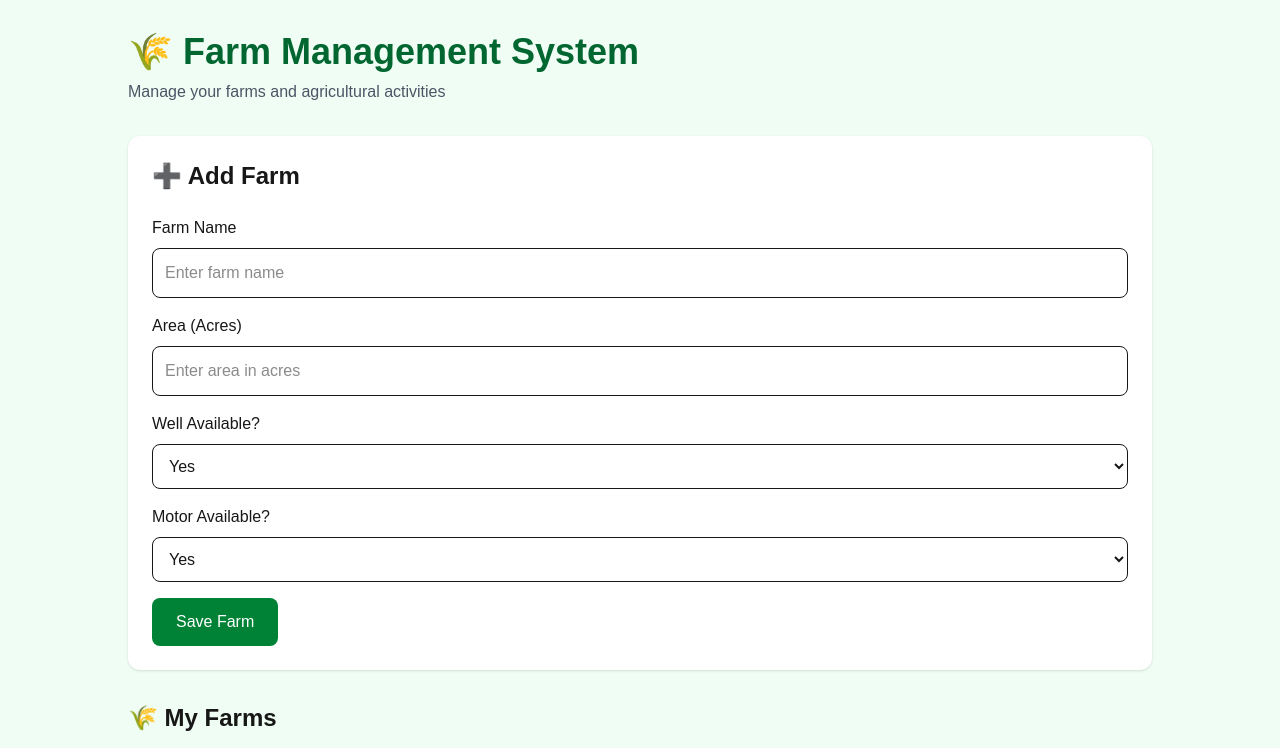
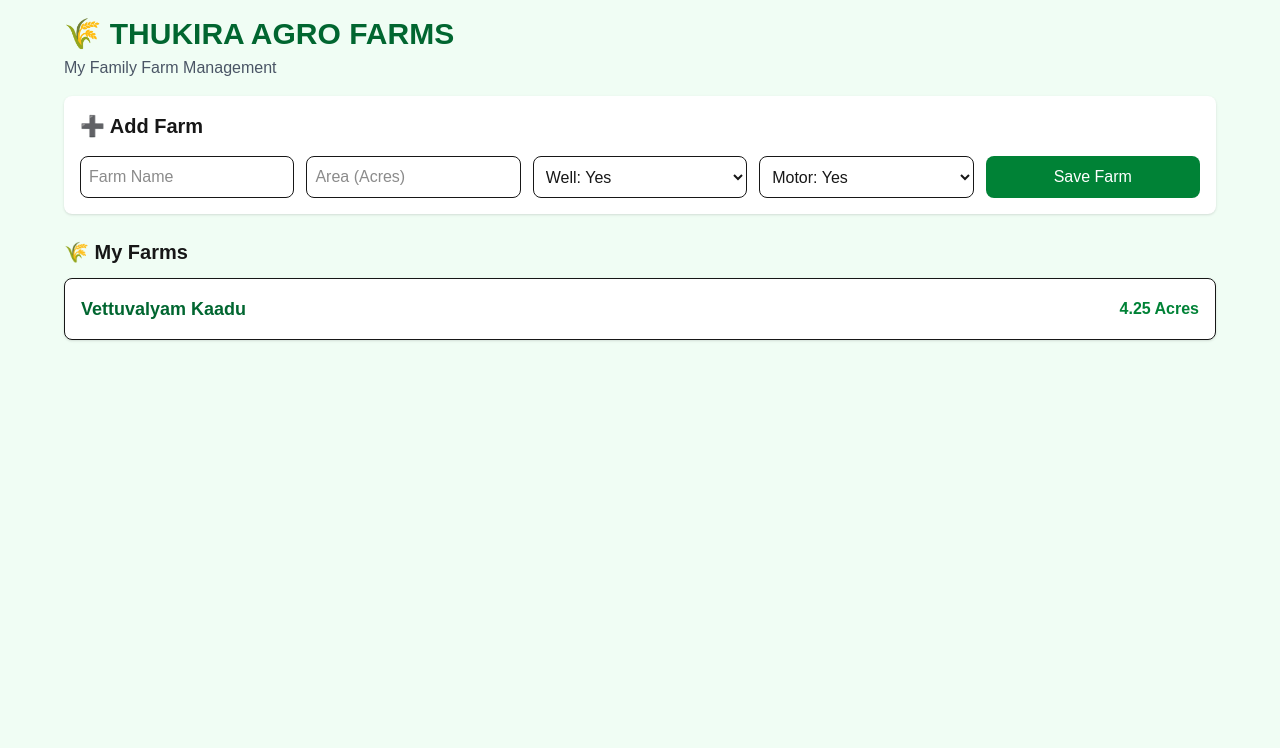
Before and after one commit to yvikykavin-hub/farm-management-system, a Next.js app in the folder app/: page / in a window 1280 px wide. Shown: the top 748 px of the page. Built offline with nearby package versions, Linux system fonts and the light colour scheme.

Commit message:
Backup before sidebar redesign

```diff
--- a/app/app/page.tsx
+++ b/app/app/page.tsx
@@ -42,120 +42,90 @@ export default function Home() {
   };
 
   return (
-    <main className="min-h-screen bg-green-50 p-8">
-      <div className="max-w-5xl mx-auto">
-        <h1 className="text-4xl font-bold text-green-800 mb-2">
-          🌾 Farm Management System
+    <main className="min-h-screen bg-green-50 p-4">
+      <div className="max-w-6xl mx-auto">
+        {/* Header */}
+        <h1 className="text-3xl font-bold text-green-800 mb-1">
+          🌾 THUKIRA AGRO FARMS
         </h1>
 
-        <p className="text-gray-600 mb-8">
-          Manage your farms and agricultural activities
+        <p className="text-gray-600 mb-4">
+          My Family Farm Management
         </p>
 
-        {/* Add Farm Section */}
-        <div className="bg-white p-6 rounded-xl shadow mb-8">
-          <h2 className="text-2xl font-semibold mb-6">
+        {/* Add Farm */}
+        <div className="bg-white p-4 rounded-lg shadow mb-6">
+          <h2 className="text-xl font-semibold mb-4">
             ➕ Add Farm
           </h2>
 
-          <div className="space-y-4">
-            <div>
-              <label className="block mb-2 font-medium">
-                Farm Name
-              </label>
+          <div className="grid grid-cols-1 md:grid-cols-5 gap-3">
+            <input
+              type="text"
+              placeholder="Farm Name"
+              value={farmName}
+              onChange={(e) => setFarmName(e.target.value)}
+              className="border p-2 rounded-lg"
+            />
 
             <input
-                type="text"
-                placeholder="Enter farm name"
-                value={farmName}
-                onChange={(e) => setFarmName(e.target.value)}
-                className="border p-3 w-full rounded-lg"
-              />
-            </div>
-
-            <div>
-              <label className="block mb-2 font-medium">
-                Area (Acres)
-              </label>
-
-              <input
-                type="text"
-                placeholder="Enter area in acres"
+              type="number"
+              step="0.01"
+              placeholder="Area (Acres)"
               value={area}
               onChange={(e) => setArea(e.target.value)}
-                className="border p-3 w-full rounded-lg"
+              className="border p-2 rounded-lg"
             />
-            </div>
-
-            <div>
-              <label className="block mb-2 font-medium">
-                Well Available?
-              </label>
 
             <select
               value={well}
               onChange={(e) => setWell(e.target.value)}
-                className="border p-3 w-full rounded-lg"
+              className="border p-2 rounded-lg"
             >
-                <option>Yes</option>
-                <option>No</option>
+              <option>Well: Yes</option>
+              <option>Well: No</option>
             </select>
-            </div>
-
-            <div>
-              <label className="block mb-2 font-medium">
-                Motor Available?
-              </label>
 
             <select
               value={motor}
               onChange={(e) => setMotor(e.target.value)}
-                className="border p-3 w-full rounded-lg"
+              className="border p-2 rounded-lg"
             >
-                <option>Yes</option>
-                <option>No</option>
+              <option>Motor: Yes</option>
+              <option>Motor: No</option>
             </select>
-            </div>
 
             <button
               onClick={addFarm}
-              className="bg-green-700 hover:bg-green-800 text-white px-6 py-3 rounded-lg"
+              className="bg-green-700 hover:bg-green-800 text-white rounded-lg px-4 py-2"
             >
               Save Farm
             </button>
           </div>
         </div>
 
-        {/* Farm List Section */}
+        {/* Farms */}
         <div>
-          <h2 className="text-2xl font-semibold mb-4">
+          <h2 className="text-xl font-semibold mb-3">
             🌾 My Farms
           </h2>
 
-          <div className="space-y-4">
+          <div className="space-y-3">
             {farms.map((farm) => (
               <Link
                 key={farm.id}
                 href="/farm"
                 className="block"
               >
-                <div className="bg-white p-6 rounded-xl shadow border hover:shadow-lg hover:border-green-500 transition">
-                  <h3 className="text-xl font-bold text-green-800 mb-3">
+                <div className="bg-white p-4 rounded-lg shadow border hover:border-green-500 hover:shadow-md transition">
+                  <div className="flex justify-between items-center">
+                    <h3 className="text-lg font-bold text-green-800">
                       {farm.name}
                     </h3>
 
-                  <div className="space-y-1">
-                    <p>
-                      <strong>Area:</strong> {farm.area} Acres
-                    </p>
-
-                    <p>
-                      <strong>Well:</strong> {farm.well}
-                    </p>
-
-                    <p>
-                      <strong>Motor:</strong> {farm.motor}
-                    </p>
+                    <span className="font-semibold text-green-700">
+                      {farm.area} Acres
+                    </span>
                   </div>
                 </div>
               </Link>
```
Also changed, not shown: app/package.json (+5 -5 lines). Lines whose indentation alone changed are shown as unchanged.
